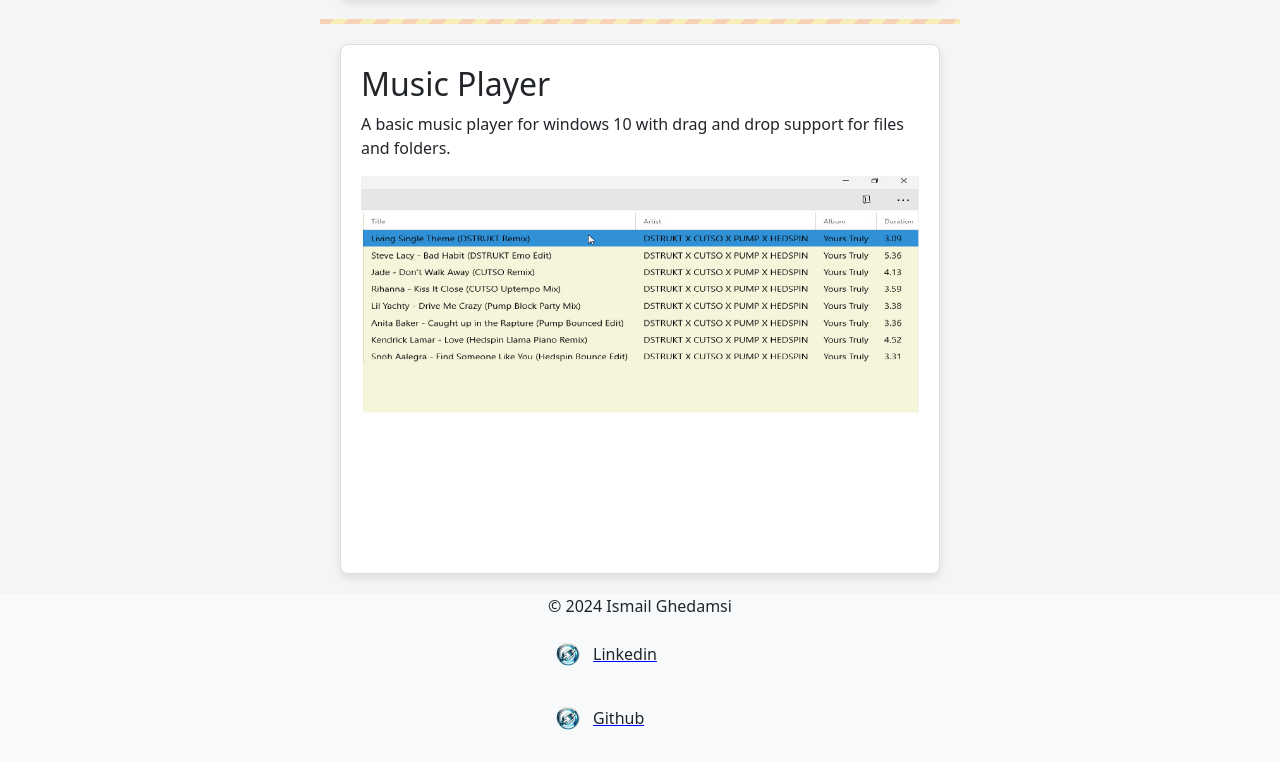
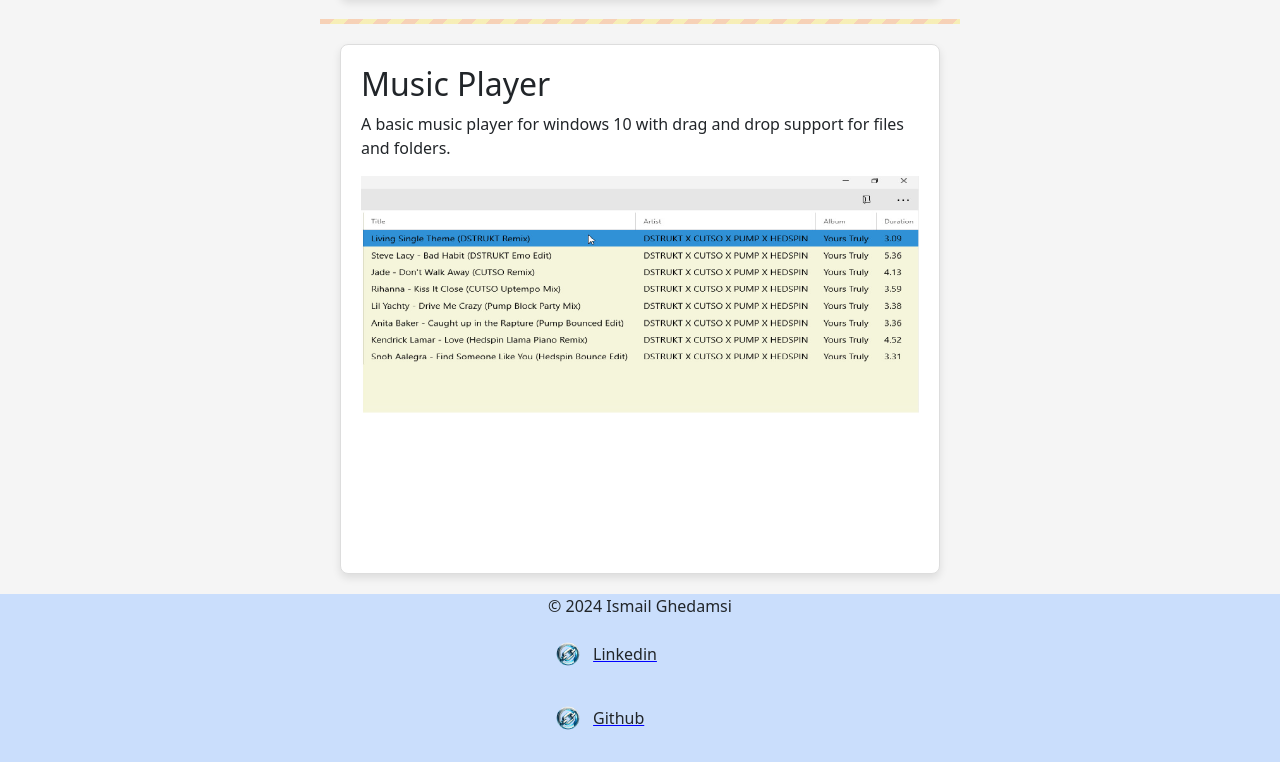
Before and after one commit to ismailghedamsi/portfolio, a React (Vite) app: page / in a window 1280 px wide. Shown: the part 1372-2134 px from the top of the page. Built offline with nearby package versions, Linux system fonts and the light colour scheme.

Commit message:
change footer to the same bg color as the navbar

```diff
--- a/src/components/Footer.jsx
+++ b/src/components/Footer.jsx
@@ -39,7 +39,7 @@ const Footer = () => {
     };
 
     const footerStyles = {
-        backgroundColor: '#f8f9fa',
+        backgroundColor: '#cadefc',
         color: '#212529',
         width: '100%',
         display: 'flex', // Add this line
```
